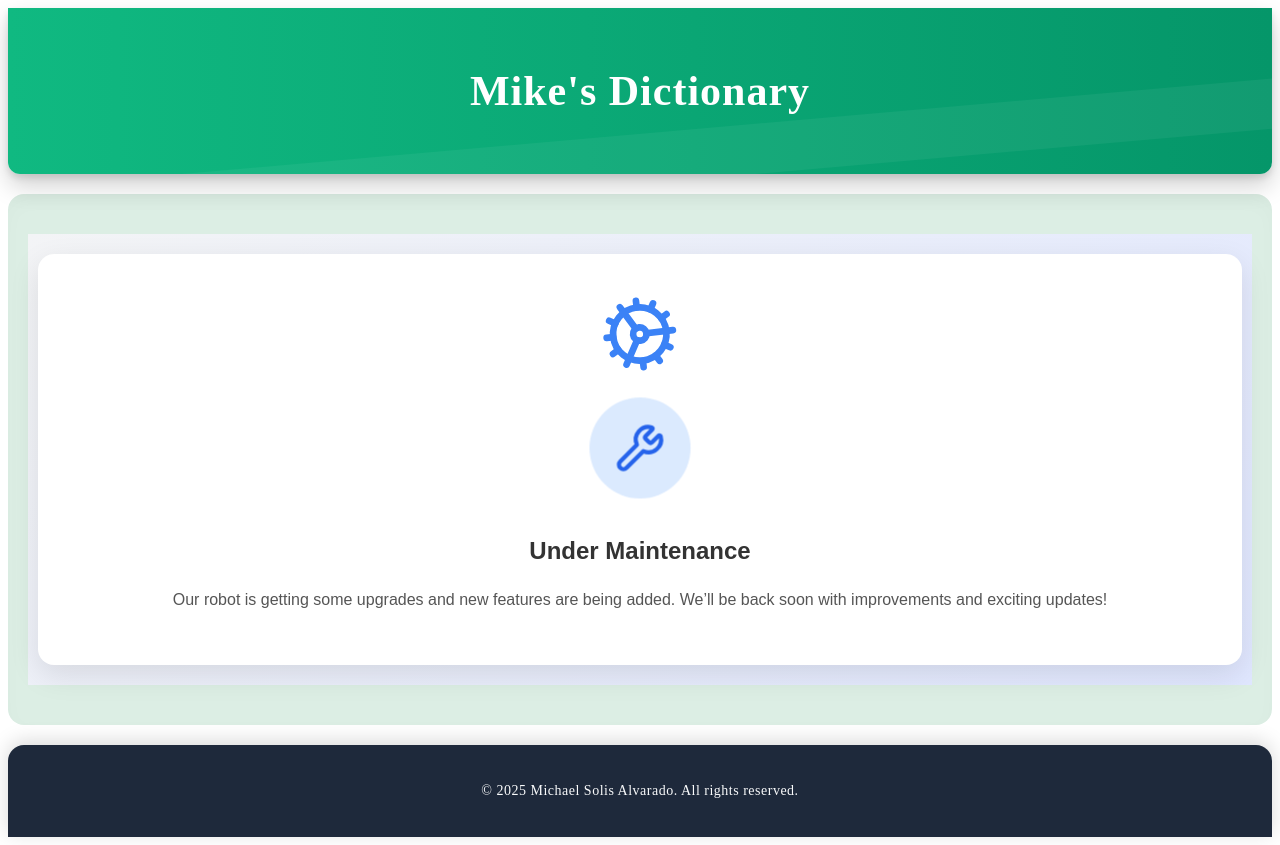
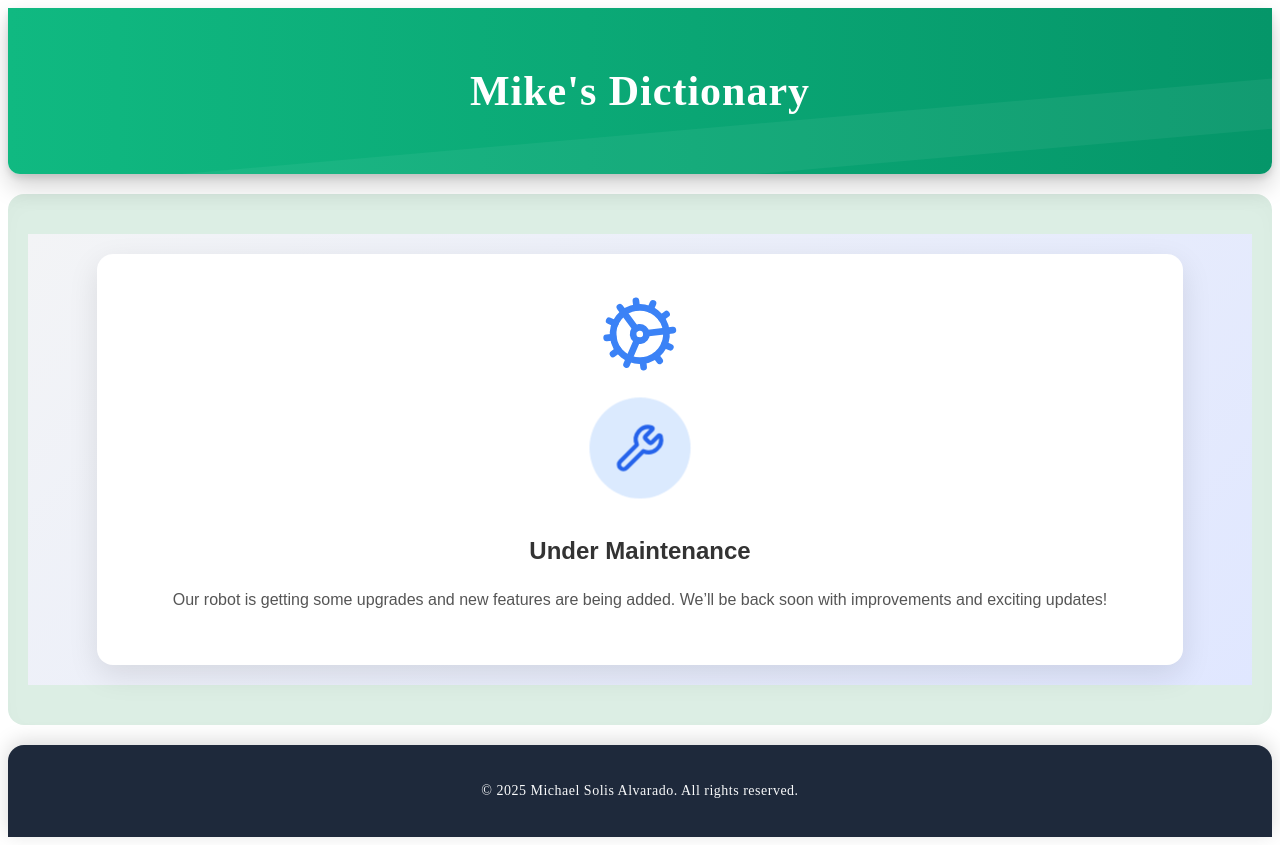
Before and after one commit to AndreeyBvB0909/mikedictionary, a React (Vite) app: page / in a window 1280 px wide. Built offline with nearby package versions, Linux system fonts and the light colour scheme; what @cloudinary/url-gen would draw is missing.

Commit message:
Update Maintenance.css

```diff
--- a/src/styles/Maintenance.css
+++ b/src/styles/Maintenance.css
@@ -16,7 +16,7 @@ display: flex;
 flex-direction: column;
 align-items: center;
 justify-content: center;
-width: 95%;
+width: 85%;
 max-width: none;
 background: white;
 padding: 40px;
```
